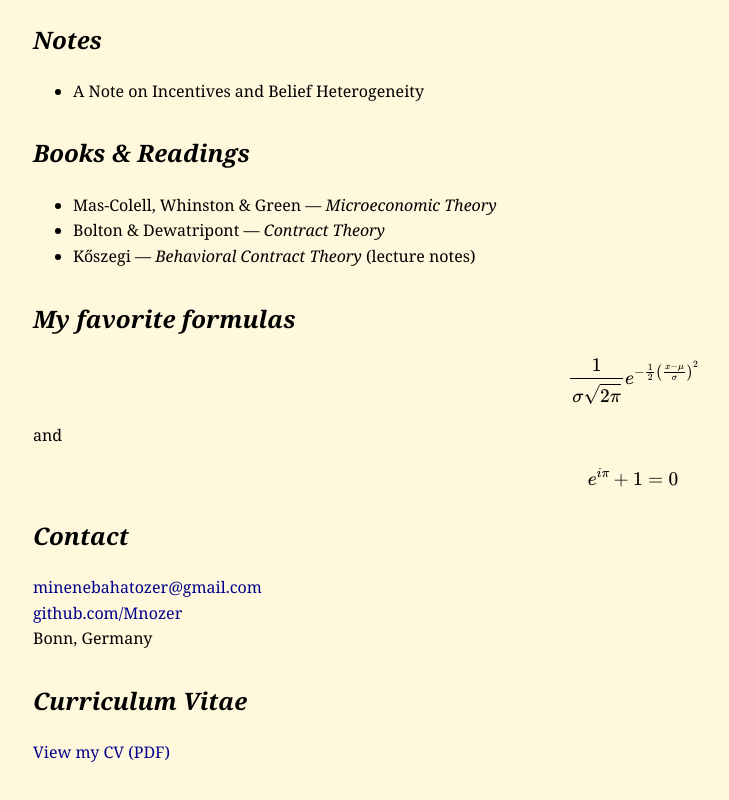
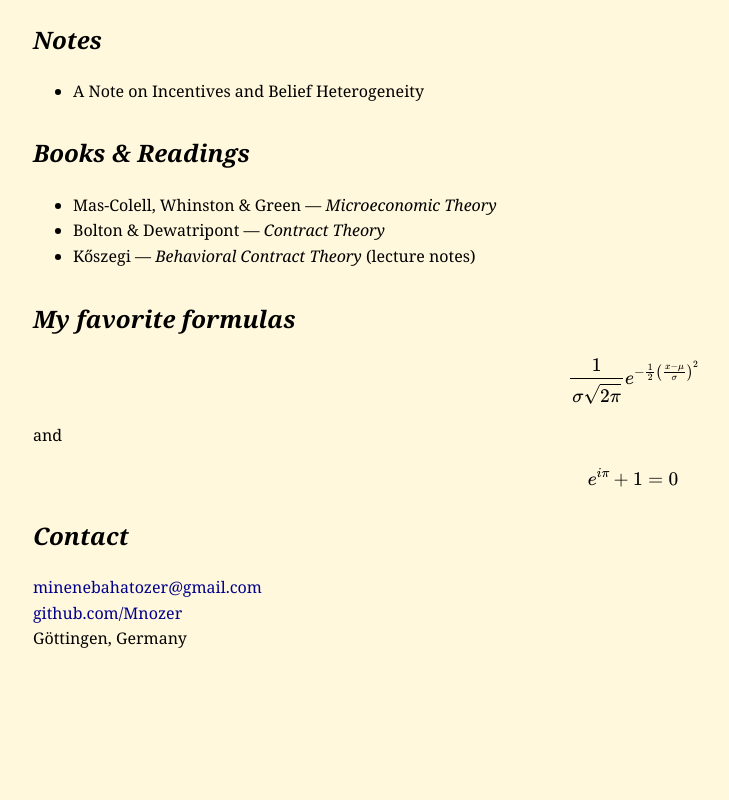
Before and after one commit to Mnozer/Mnozer.github.io, a plain HTML site: page index.html in a window 1280 px wide. Shown: the part 482-1282 px from the top of the page, without its empty margins (7-736 px from the left). After the commit the page ends 1174 px from the top, so only its background shows below. Drawn offline with nearby package versions, Linux system fonts and the light colour scheme.

Commit message:
Update index.html

```diff
--- a/index.html
+++ b/index.html
@@ -58,11 +58,8 @@
   <p>
     <a href="mailto:minenebahatozer@gmail.com">minenebahatozer@gmail.com</a><br>
     <a href="https://github.com/Mnozer">github.com/Mnozer</a><br>
-    Bonn, Germany
+    Göttingen, Germany
   </p>
-
-  <h2>Curriculum Vitae</h2>
-  <p><a href="https://drive.google.com/file/d/16XwbT2dd4CGErOD1slOOalNzUEEa4M9H/view">View my CV (PDF)</a></p>
 
 </body>
 </html>
```
